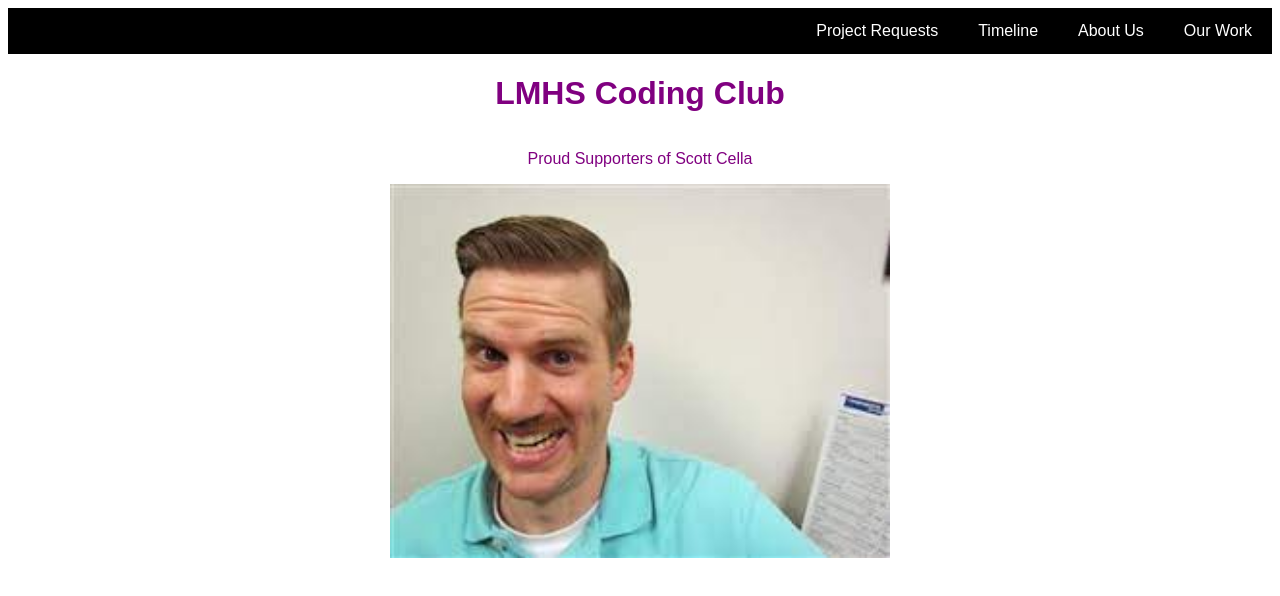
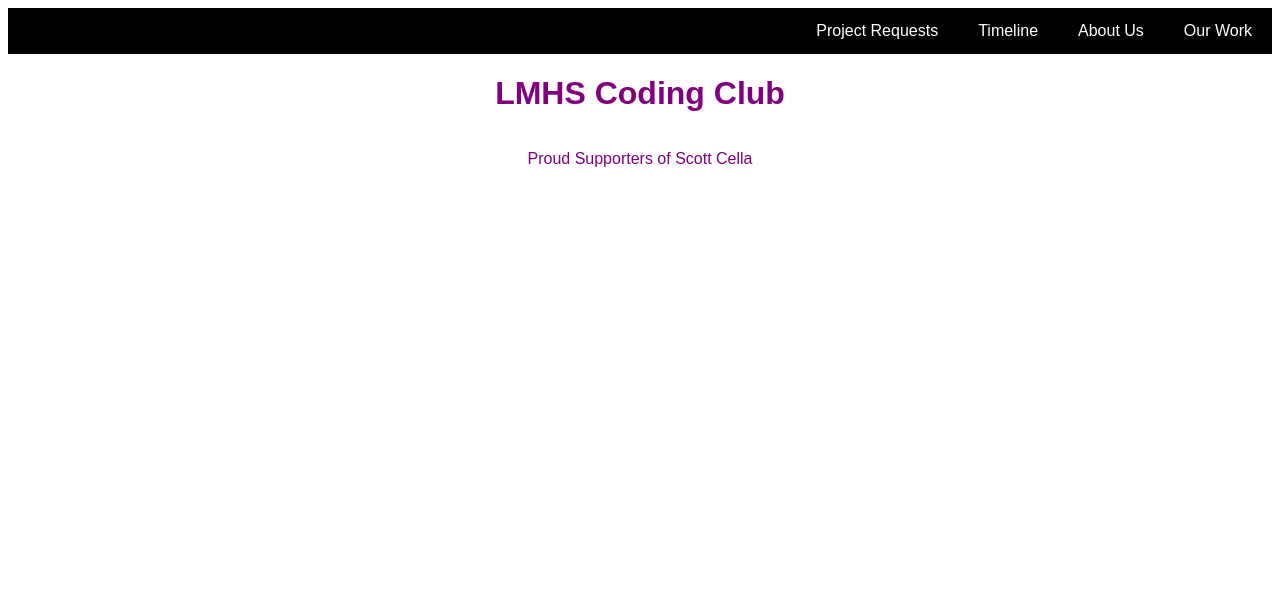
Before and after one commit to LMHSCodingClub/LMHSCodingClub.github.io, a plain HTML site: page index.html in a window 1280 px wide. Drawn offline with Linux system fonts and the light colour scheme.

Commit message:
Update index.html

```diff
--- a/index.html
+++ b/index.html
@@ -18,7 +18,6 @@
 
             <h1 class="title">LMHS Coding Club</h1>
             <p class="title">Proud Supporters of Scott Cella</p>
-            <img src="cella1.jfif" width="500" class="title">
           </main>
     </body>
 </html>
```
